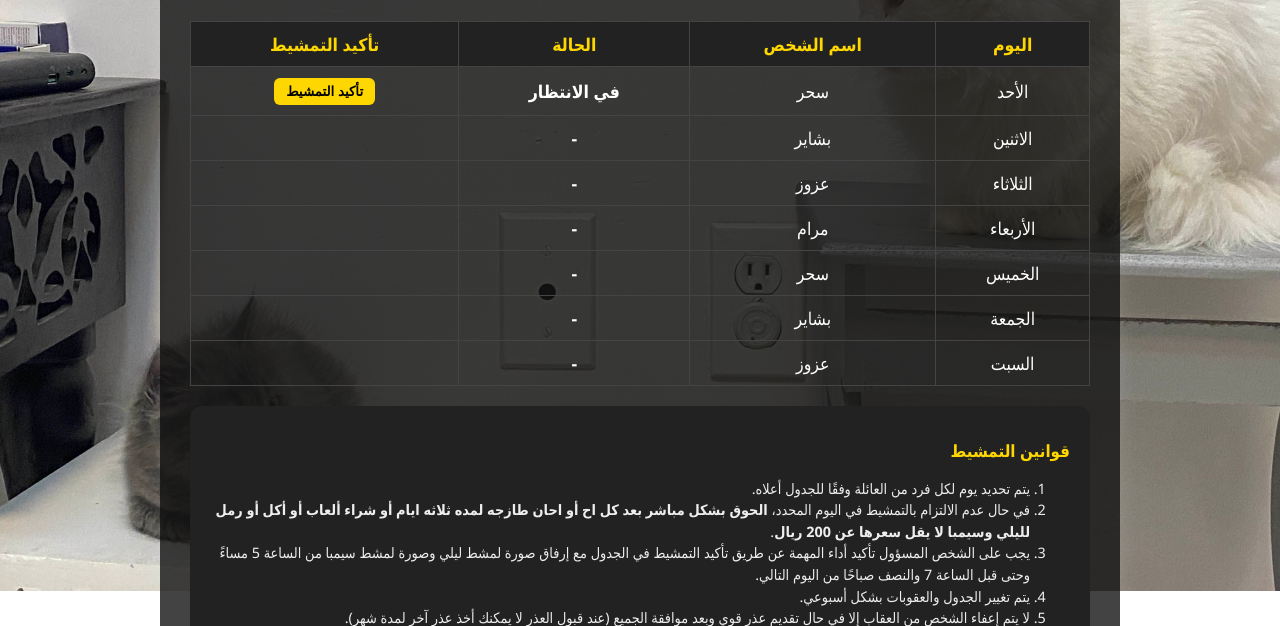
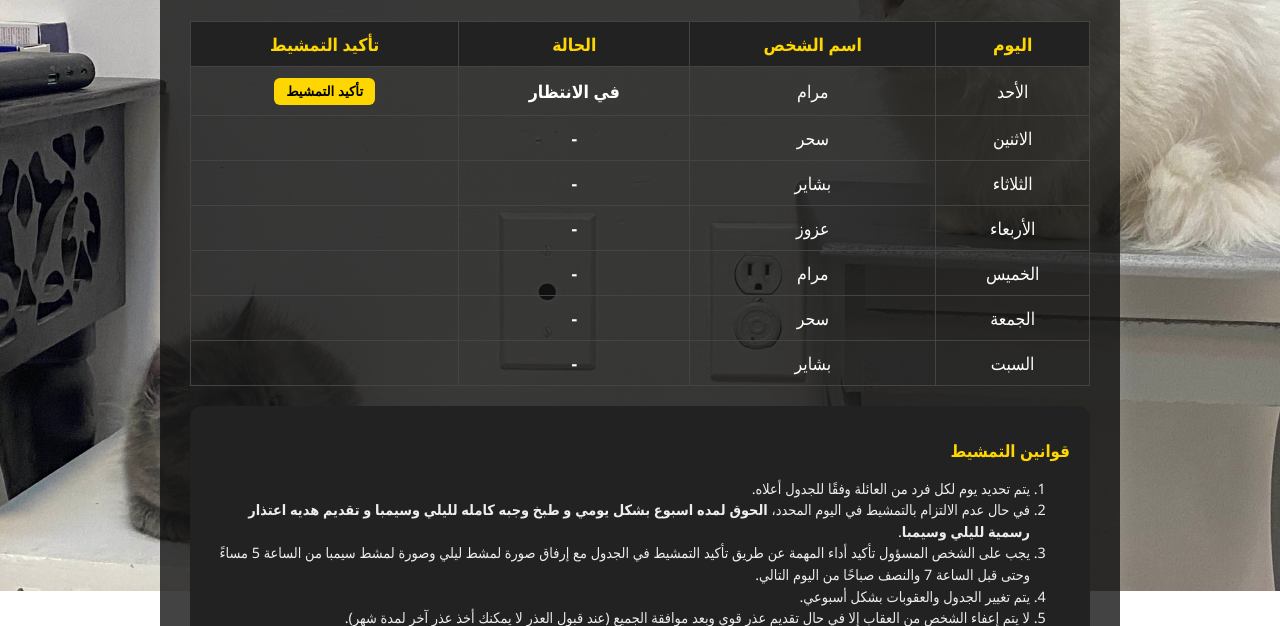
Before and after one commit to wa-error/Lele_simba, a plain HTML site: page index.html in a window 1280 px wide. Shown: the part 209-835 px from the top of the page. Drawn offline with Linux system fonts and the light colour scheme.

Commit message:
new punch

```diff
--- a/index.html
+++ b/index.html
@@ -37,12 +37,12 @@
       <h3>قوانين التمشيط</h3>
       <ol>
         <li>يتم تحديد يوم لكل فرد من العائلة وفقًا للجدول أعلاه.</li>
-        <li>في حال عدم الالتزام بالتمشيط في اليوم المحدد، <strong></strong> <strong>الحوق بشكل مباشر بعد كل اح أو احان طازجه لمده ثلاثه ايام أو شراء ألعاب أو أكل أو رمل لليلي وسيمبا لا يقل سعرها عن 200 ريال</strong>.</li>
+        <li>في حال عدم الالتزام بالتمشيط في اليوم المحدد، <strong></strong> <strong>الحوق لمده اسبوع بشكل يومي و طبخ وجبه كامله لليلي وسيمبا و تقديم هديه اعتذار رسمية لليلي وسيمبا</strong>.</li>
         <li>يجب على الشخص المسؤول تأكيد أداء المهمة عن طريق تأكيد التمشيط في الجدول مع إرفاق صورة لمشط ليلي وصورة لمشط سيمبا من الساعة 5 مساءً وحتى قبل الساعة 7 والنصف صباحًا من اليوم التالي.</li>
         <li>يتم تغيير الجدول والعقوبات بشكل أسبوعي.</li>
         <li>لا يتم إعفاء الشخص من العقاب إلا في حال تقديم عذر قوي وبعد موافقة الجميع (عند قبول العذر لا يمكنك أخذ عذر آخر لمدة شهر).</li>
         <li>في حال نسيان التمشيط ووجود عقوبة سابقة لم تُنفذ يتم إضافة عقوبة ثالثة إجبارية.</li>
-        <li>أي شخص توجد لديه عقوبة سابقة لم تُنفذ لا يحق له الاختيار بين العقابين ويجب عليه تنفيذ العقاب الأول.</li>
+        <li>اصبح يمكنكم التبديل بين الاشخاص في الجدول وعند التبديل يجب ذكر ذلك في القروب</li>
       </ol>
     </div>
 
--- a/script.js
+++ b/script.js
@@ -1,14 +1,14 @@
 // بيانات الأفراد والأيام (الأحد = 0)
 const schedule = [
-  { name: 'سحر', day: 0 },
-  { name: 'بشاير', day: 1 },
-  { name: 'عزوز', day: 2 },
-  { name: 'مرام', day: 3 },
+  { name: 'مرام', day: 0 },
+  { name: 'سحر', day: 1 },
+  { name: 'بشاير', day: 2 },
+  { name: 'عزوز', day: 3 },
 ];
 
 
 // العقوبة الأسبوعية
-const weeklyPenalty = "=الحوق بشكل مباشر بعد كل اح او احان طازجه  لمده ثلاثه ايام  أو شراء ألعاب أو أكل أو رمل لليلي وسيمبا لا يقل سعرها عن 200 ريال";
+const weeklyPenalty = "=> الحوق لمده اسبوع بشكل يومي و طبخ وجبه كامله لليلي وسيمبا و تقديم هديه اعتذار رسمية لليلي وسيمبا";
 
 
 // إعداد localStorage keys
```
